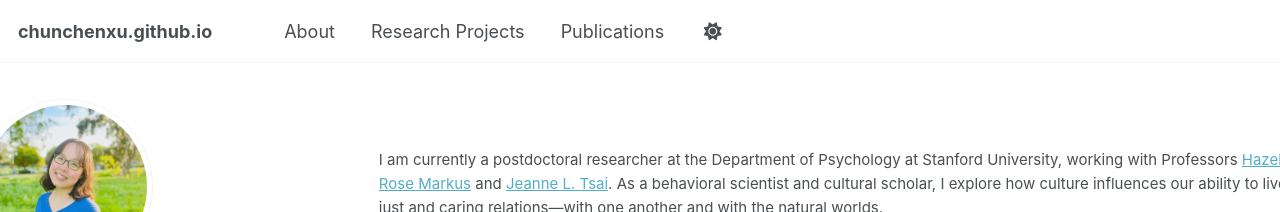
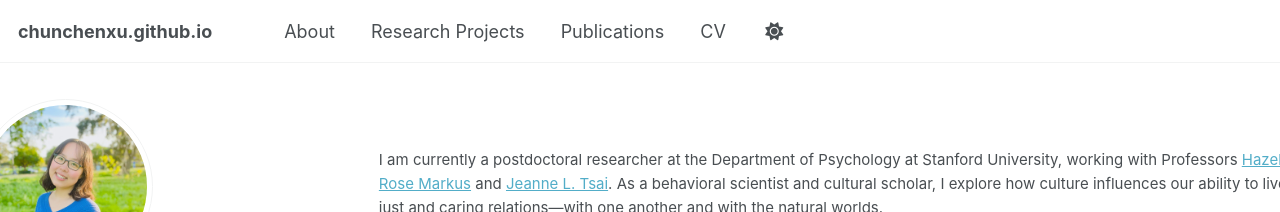
Before and after one commit to chunchenxu/chunchenxu.github.io, a Jekyll site: the page built from _pages/about.html, in a window 1280 px wide. Shown: the top 212 px of the page. Built offline with Jekyll 4.4.1, drawn with Linux system fonts in a browser that asks for light colours; some web fonts are replaced; a script that is not in the unit is left out.

```diff
--- a/_data/navigation.yml
+++ b/_data/navigation.yml
@@ -7,3 +7,6 @@ main:
 
   - title: "Publications"
     url: /publications.html
+
+  - title: "CV"
+    url: /cv.html
```
